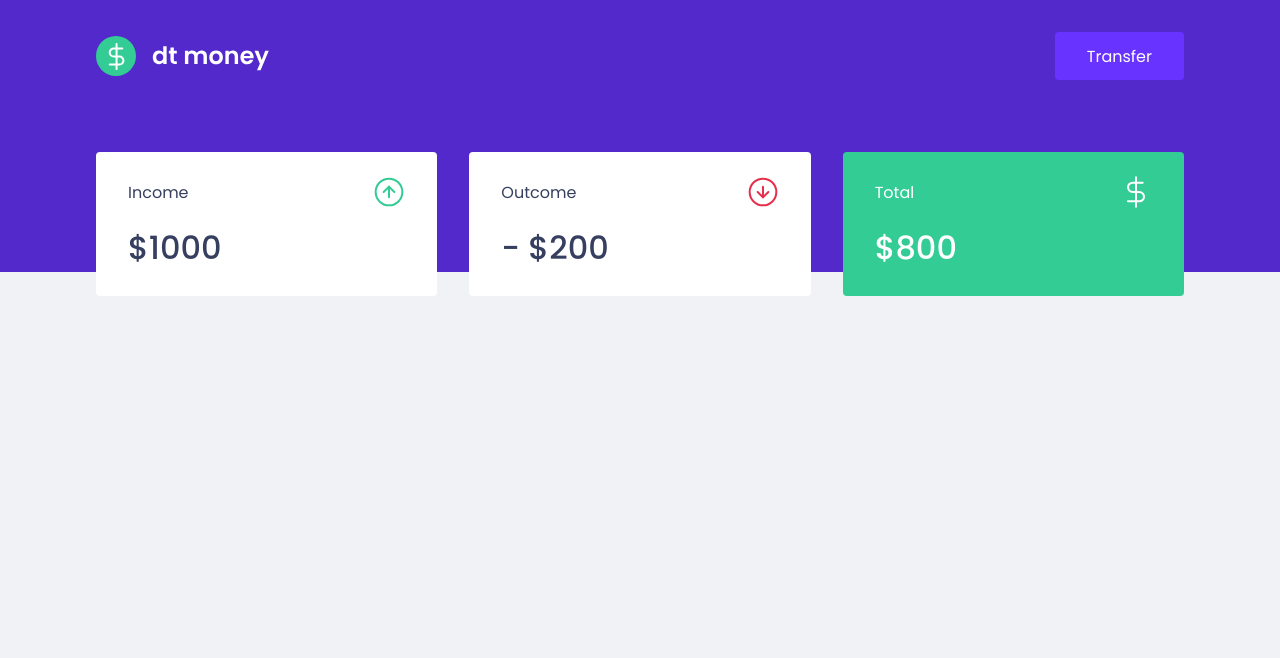
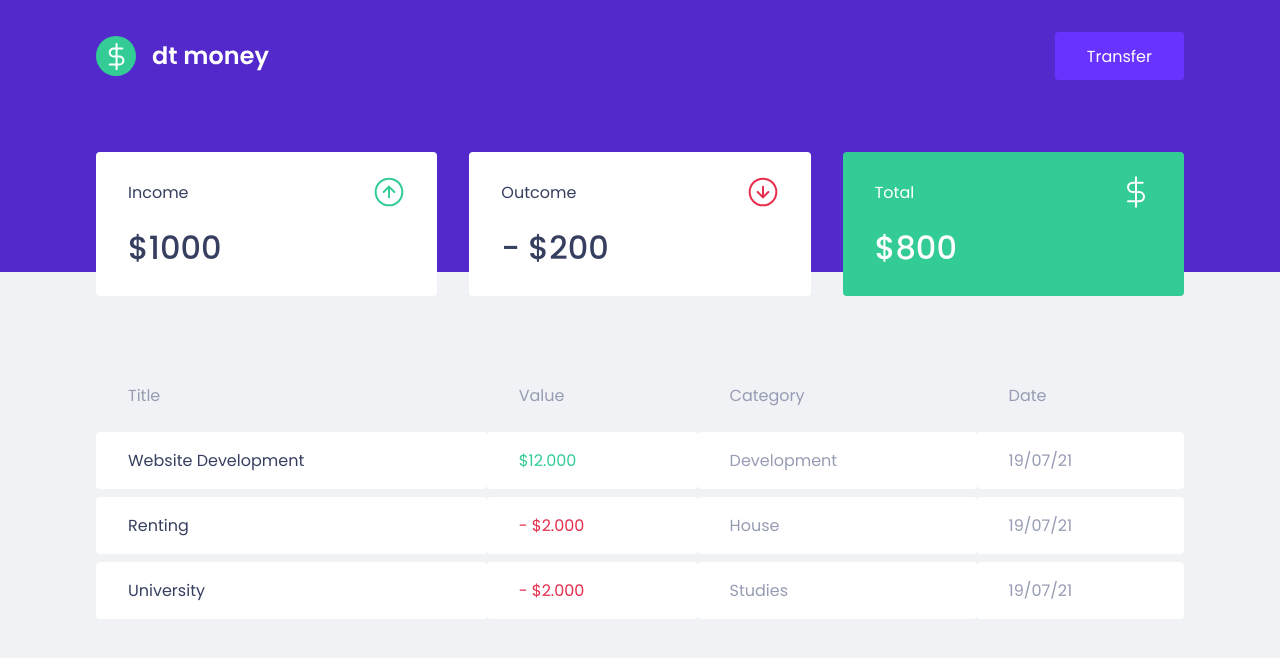
Before and after one commit to marcoaminotto/ignite-dt-money, a React (Create React App) app: page / in a window 1280 px wide. Shown: the top 658 px of the page. Built offline with nearby package versions, Linux system fonts and the light colour scheme.

Commit message:
Create TransactionsTable component

```diff
--- a/src/components/Dashboard/index.tsx
+++ b/src/components/Dashboard/index.tsx
@@ -1,10 +1,12 @@
 import { Summary } from '../Summary';
+import { TransactionsTable } from '../TransactionsTable';
 import { Container } from './styles';
 
 export function Dashboard() {
   return (
     <Container>
       <Summary />
+      <TransactionsTable />
     </Container>
   );
 }
--- /dev/null
+++ b/src/components/TransactionsTable/index.tsx
@@ -0,0 +1,36 @@
+import { Container } from './styles';
+
+export function TransactionsTable() {
+  return (
+    <Container>
+      <table>
+        <thead>
+          <th>Title</th>
+          <th>Value</th>
+          <th>Category</th>
+          <th>Date</th>
+        </thead>
+        <tbody>
+          <tr>
+            <td>Website Development</td>
+            <td className="deposit">$12.000</td>
+            <td>Development</td>
+            <td>19/07/21</td>
+          </tr>
+          <tr>
+            <td>Renting</td>
+            <td className="withdraw">- $2.000</td>
+            <td>House</td>
+            <td>19/07/21</td>
+          </tr>
+          <tr>
+            <td>University</td>
+            <td className="withdraw">- $2.000</td>
+            <td>Studies</td>
+            <td>19/07/21</td>
+          </tr>
+        </tbody>
+      </table>
+    </Container>
+  );
+}
--- /dev/null
+++ b/src/components/TransactionsTable/styles.ts
@@ -0,0 +1,38 @@
+import styled from 'styled-components';
+
+export const Container = styled.div`
+  margin-top: 4rem;
+
+  table {
+    width: 100%;
+    border-spacing: 0 0.5rem;
+
+    th {
+      color: var(--text-body);
+      font-weight: 400;
+      padding: 1rem 2rem;
+      text-align: left;
+      line-height: 1.5rem;
+    }
+
+    td {
+      padding: 1rem 2rem;
+      border: 0;
+      background: var(--shape);
+      color: var(--text-body);
+      border-radius: 0.25rem;
+
+      &:first-child {
+        color: var(--text-title);
+      }
+
+      &.deposit {
+        color: var(--green);
+      }
+
+      &.withdraw {
+        color: var(--red);
+      }
+    }
+  }
+`;
```
